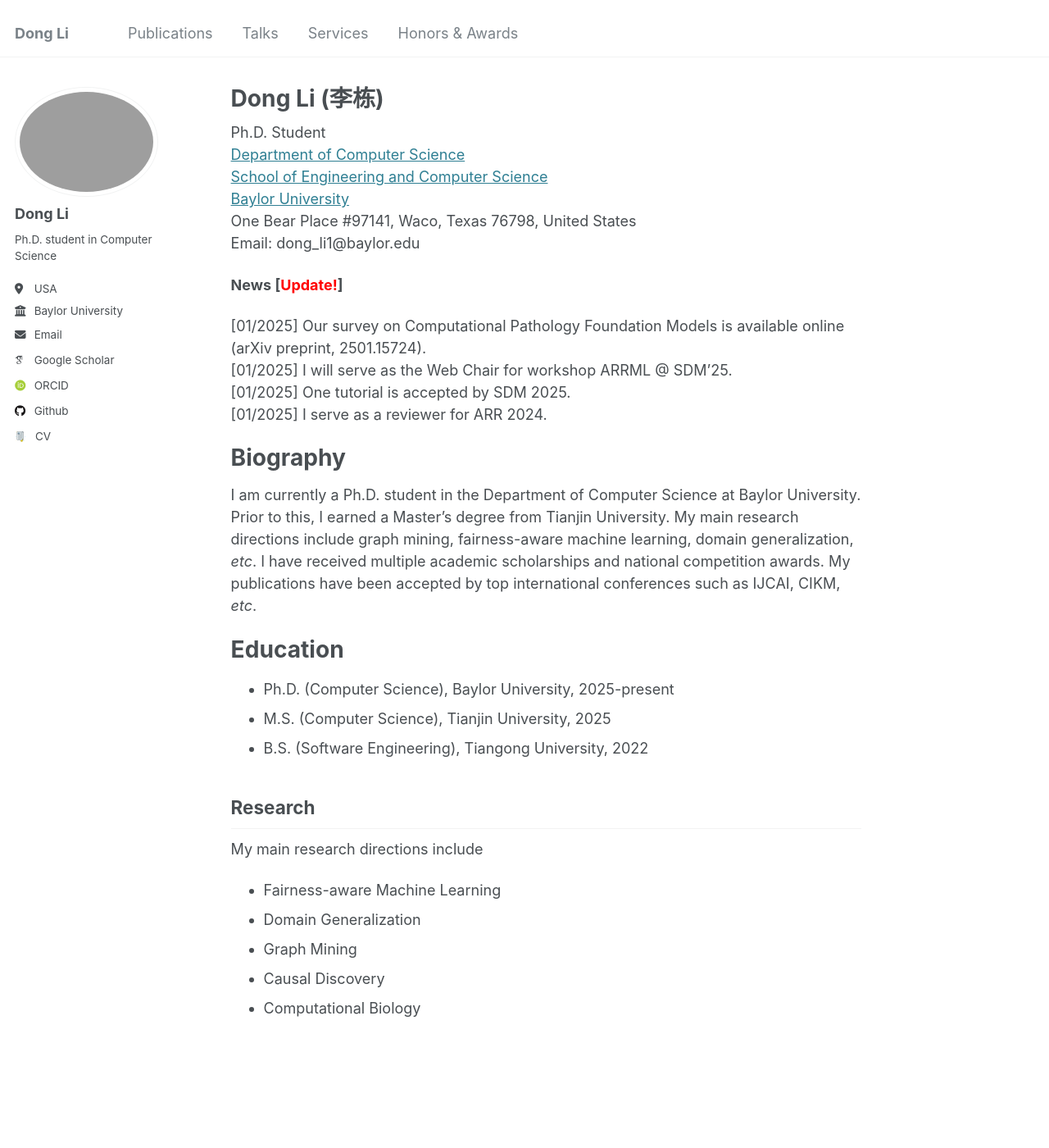
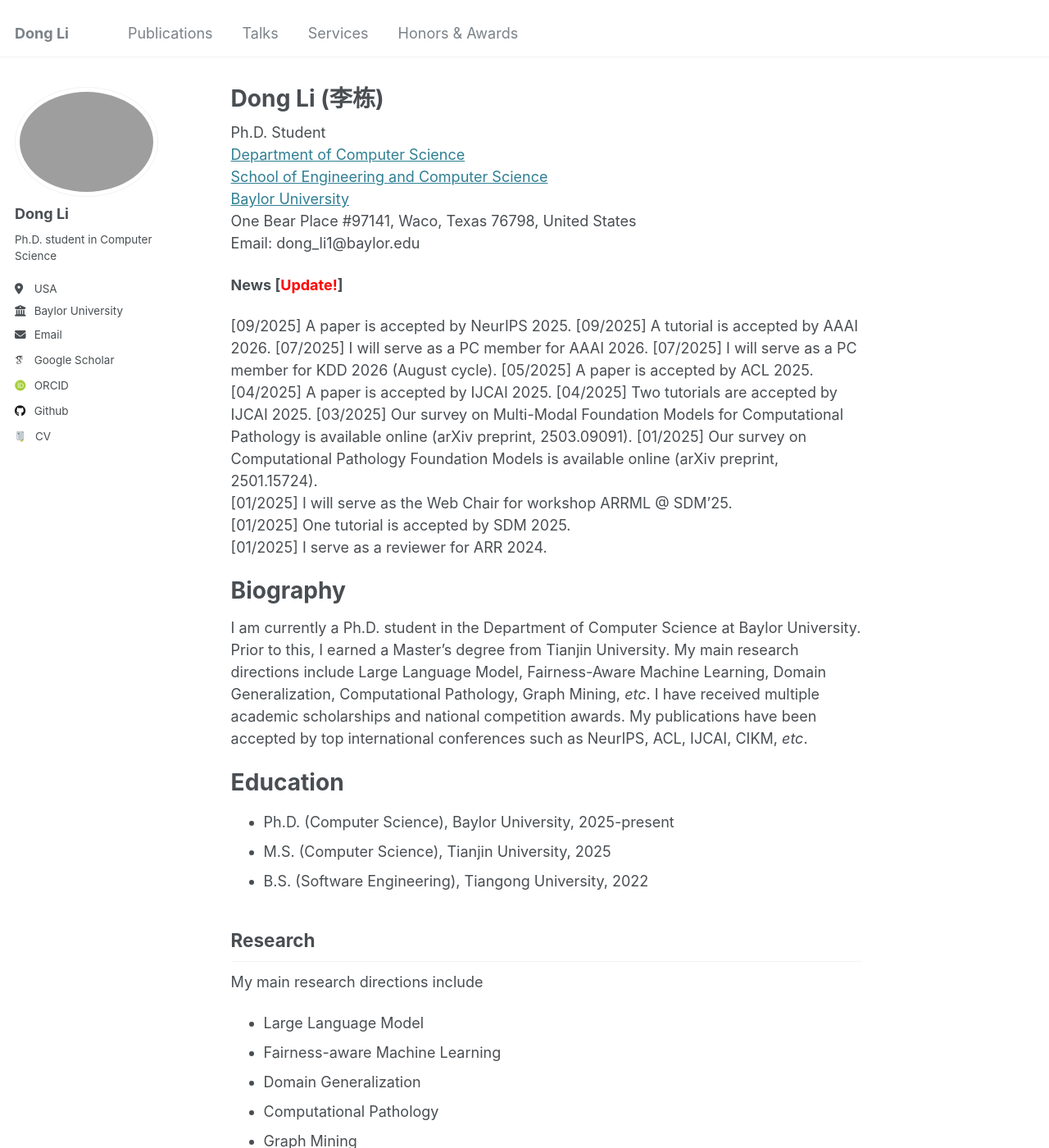
Before and after one commit to TurkeyWatanabe/dongli, a Jekyll site: the page built from _pages/about.md, in a window 1280 px wide and 1400 px high. Shown: the whole window at 82% size. Built offline with Jekyll 4.4.1, drawn with Linux system fonts in a browser that asks for light colours; some web fonts are replaced.

Commit message:
Update about.md
update mainpage

```diff
--- a/_pages/about.md
+++ b/_pages/about.md
@@ -16,6 +16,14 @@ Email: dong_li1@baylor.edu
 
 **News [<span style="color:red">Update!</span>]**
 
+[09/2025] A paper is accepted by NeurIPS 2025.
+[09/2025] A tutorial is accepted by AAAI 2026.
+[07/2025] I will serve as a PC member for AAAI 2026.
+[07/2025] I will serve as a PC member for KDD 2026 (August cycle).
+[05/2025] A paper is accepted by ACL 2025.
+[04/2025] A paper is accepted by IJCAI 2025.
+[04/2025] Two tutorials are accepted by IJCAI 2025.
+[03/2025] Our survey on Multi-Modal Foundation Models for Computational Pathology is available online (arXiv preprint, 2503.09091).
 [01/2025] Our survey on Computational Pathology Foundation Models is available online (arXiv preprint, 2501.15724).<br>
 [01/2025] I will serve as the Web Chair for workshop ARRML @ SDM'25.<br>
 [01/2025] One tutorial is accepted by SDM 2025.<br>
@@ -24,7 +32,7 @@ Email: dong_li1@baylor.edu
 
 Biography
 ======
-I am currently a Ph.D. student in the Department of Computer Science at Baylor University. Prior to this, I earned a Master's degree from Tianjin University. My main research directions include graph mining, fairness-aware machine learning, domain generalization, _etc_. I have received multiple academic scholarships and national competition awards. My publications have been accepted by top international conferences such as IJCAI, CIKM, _etc_.
+I am currently a Ph.D. student in the Department of Computer Science at Baylor University. Prior to this, I earned a Master's degree from Tianjin University. My main research directions include Large Language Model, Fairness-Aware Machine Learning, Domain Generalization, Computational Pathology, Graph Mining, _etc_. I have received multiple academic scholarships and national competition awards. My publications have been accepted by top international conferences such as NeurIPS, ACL, IJCAI, CIKM, _etc_.
 
 Education
 ======
@@ -35,8 +43,9 @@ Education
 Research
 ------
 My main research directions include
++ Large Language Model
 + Fairness-aware Machine Learning
 + Domain Generalization
++ Computational Pathology
 + Graph Mining
 + Causal Discovery
-+ Computational Biology
```
